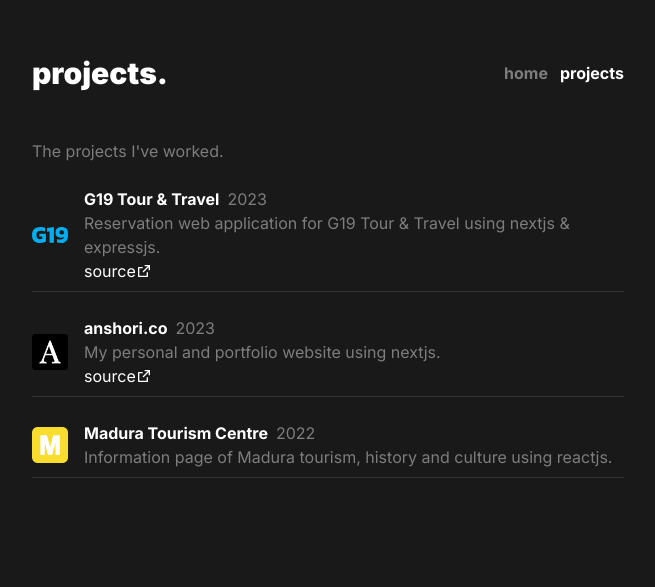
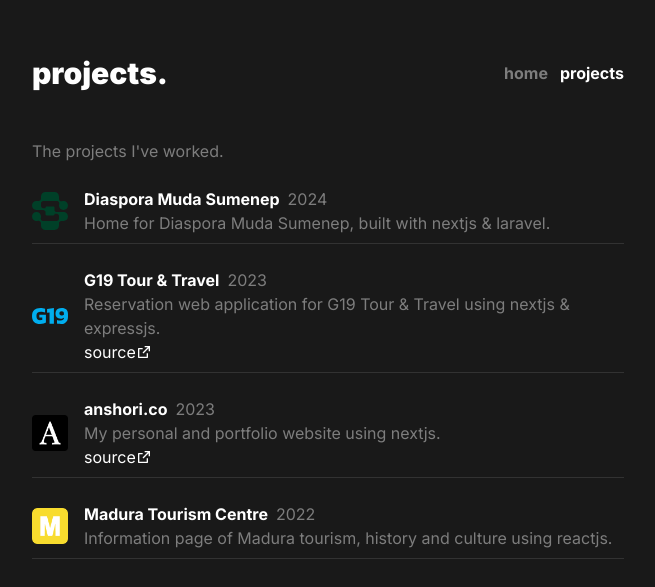
Before and after one commit to anshoriacc/anshori.co, a Next.js app: page /projects in a window 1280 px wide. Shown: the part 169-756 px from the top of the page, without its empty margins (312-967 px from the left). Built offline with nearby package versions, Linux system fonts and the light colour scheme.

Commit message:
update projects and resume

```diff
--- a/src/app/projects/page.tsx
+++ b/src/app/projects/page.tsx
@@ -12,6 +12,15 @@ export type TProject = {
 };
 
 const projects: TProject[] = [
+  {
+    title: "Diaspora Muda Sumenep",
+    image: "/images/diasporamudasumenep.svg",
+    description:
+      "Home for Diaspora Muda Sumenep, built with nextjs & laravel.",
+    year: "2024",
+    url: "https://diasporamudasumenep.com/",
+    repositoryUrl: "",
+  },
   {
     title: "G19 Tour & Travel",
     image: "/images/g19.svg",
```
Also changed, not shown: public/images/diasporamudasumenep.svg (added), 1 other file (tests, documents, lock files or other folders).
